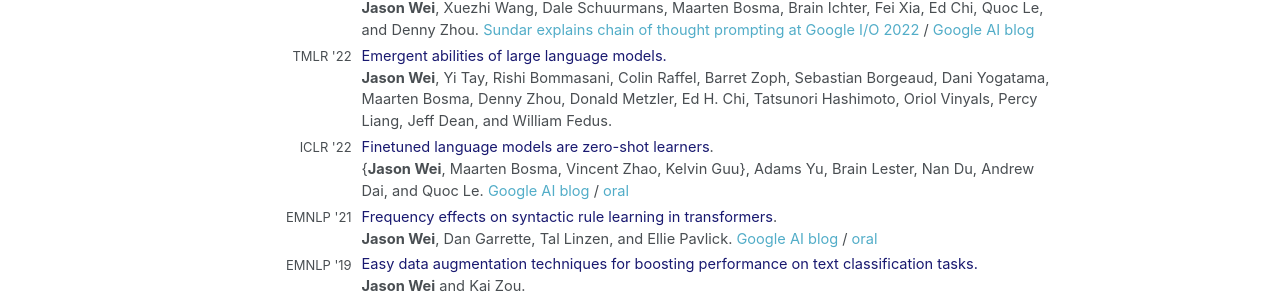
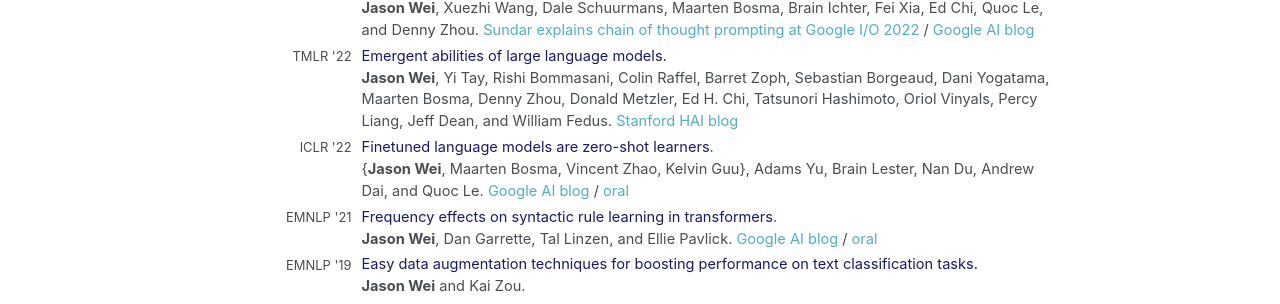
Before and after one commit to jasonwei20/jasonwei20.github.io, a Jekyll site: the page built from _pages/about.md, in a window 1280 px wide. Shown: the part 251-555 px from the top of the page. Built offline with Jekyll 4.4.1, drawn with Linux system fonts in a browser that asks for light colours.

Commit message:
Update about.md

```diff
--- a/_pages/about.md
+++ b/_pages/about.md
@@ -47,7 +47,7 @@ I am a research scientist at <a href="https://en.wikipedia.org/wiki/Google_Brain
   </tr>
   <tr>
     <td></td>
-    <td style="padding-bottom:4px"><b>Jason Wei</b>, Yi Tay, Rishi Bommasani, Colin Raffel, Barret Zoph, Sebastian Borgeaud, Dani Yogatama, Maarten Bosma, Denny Zhou, Donald Metzler, Ed H. Chi, Tatsunori Hashimoto, Oriol Vinyals, Percy Liang, Jeff Dean, and William Fedus.</td>
+    <td style="padding-bottom:4px"><b>Jason Wei</b>, Yi Tay, Rishi Bommasani, Colin Raffel, Barret Zoph, Sebastian Borgeaud, Dani Yogatama, Maarten Bosma, Denny Zhou, Donald Metzler, Ed H. Chi, Tatsunori Hashimoto, Oriol Vinyals, Percy Liang, Jeff Dean, and William Fedus. <a href="https://hai.stanford.edu/news/examining-emergent-abilities-large-language-models" target="_blank">Stanford HAI blog</a></td>
   </tr>
 
   <tr>
```
